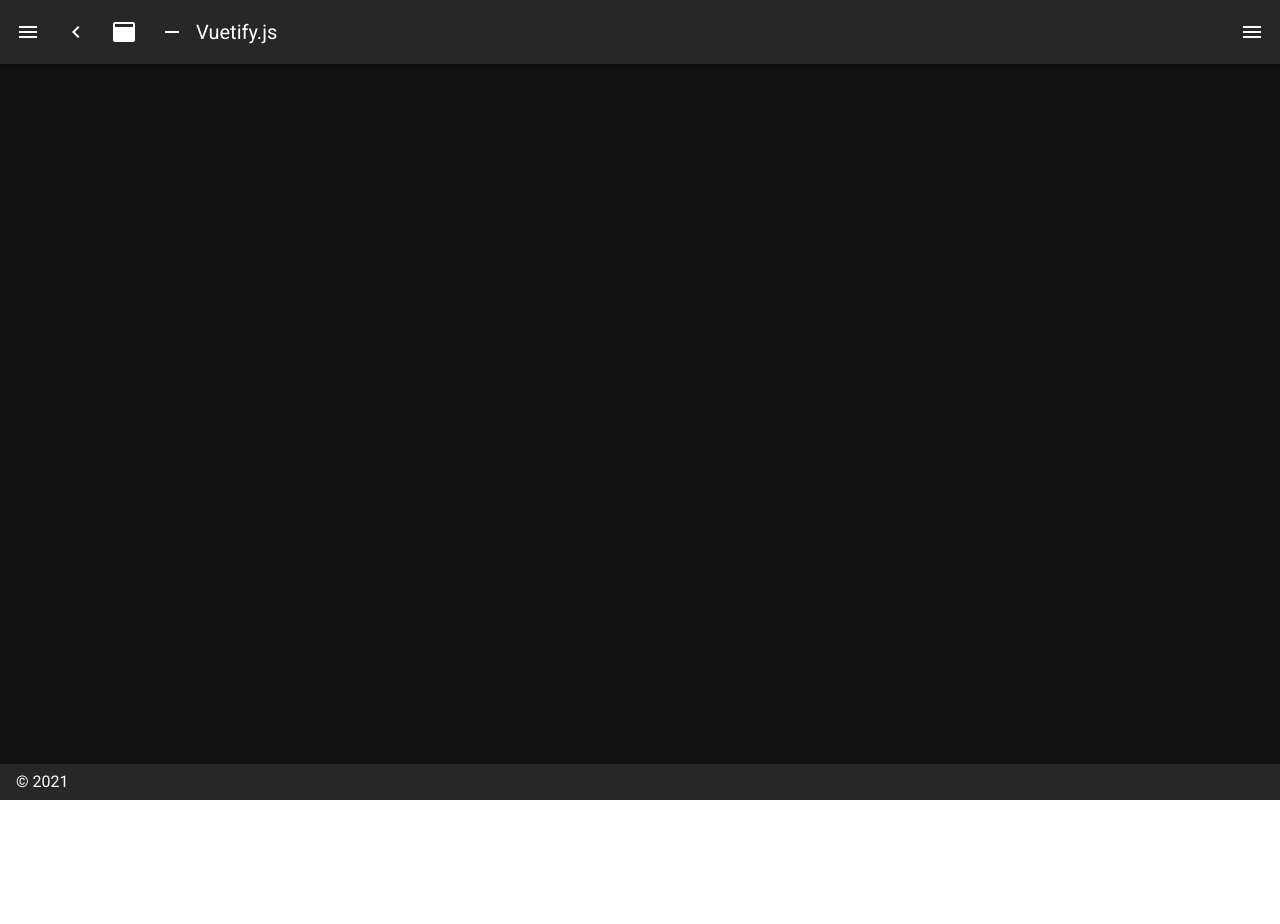
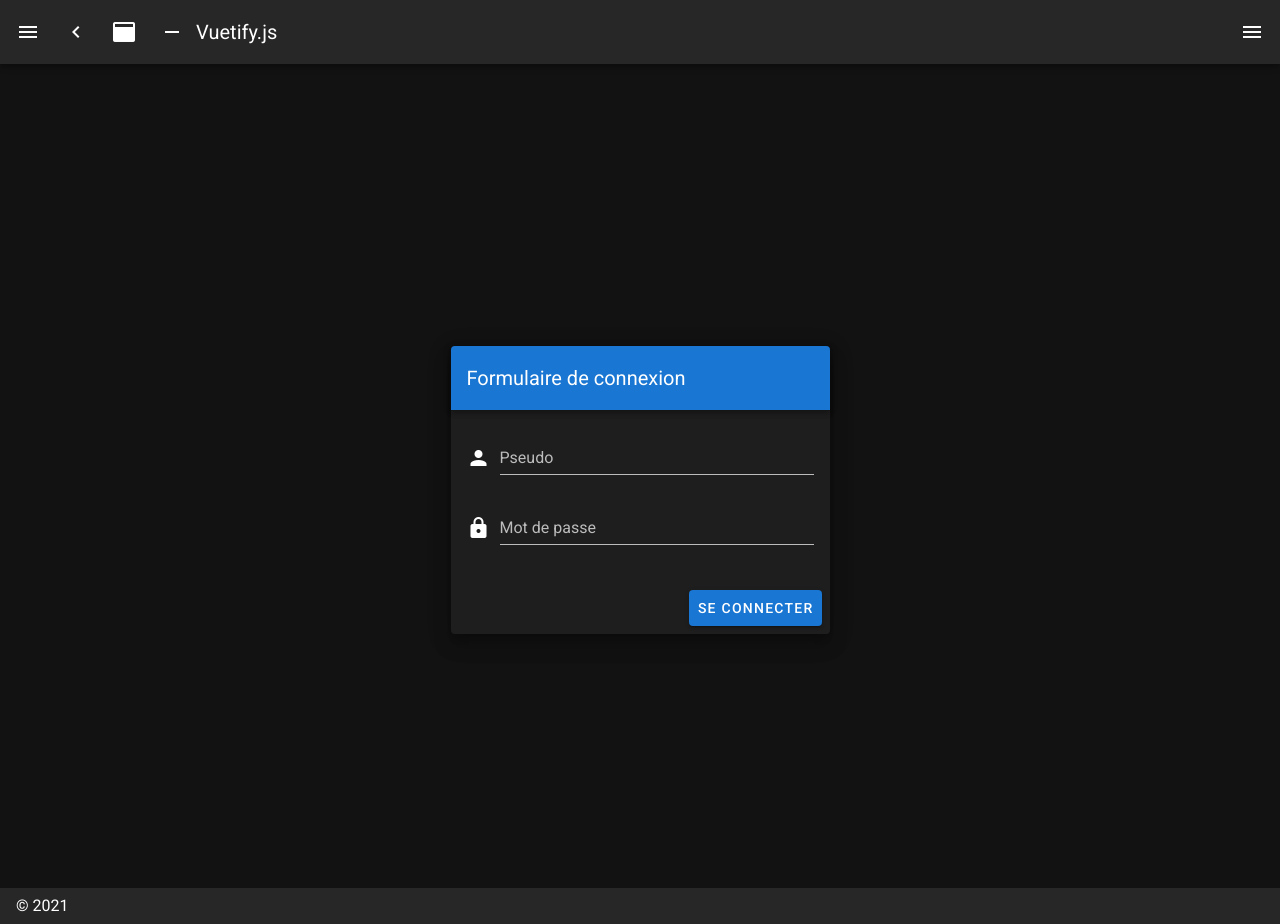
Before and after one commit to Neo-Ken-Dev/tuto_front_doorIn, a Nuxt app: page /login in a window 1280 px wide. Before the commit this address had no page. Before the commit the page ends 800 px from the top, so only its background shows below. Built offline with nearby package versions, Linux system fonts and the light colour scheme.

Commit message:
add login form

```diff
--- a/nuxt.config.js
+++ b/nuxt.config.js
@@ -38,7 +38,33 @@ export default {
 
   // Modules: https://go.nuxtjs.dev/config-modules
   modules: [
+    '@nuxtjs/axios',
+    '@nuxtjs/auth-next'
   ],
+  axios: {
+    baseURL: 'http://127.0.0.1:8000', // Used as fallback if no runtime config is provided
+  },
+  auth: {
+    strategies: {
+      local: {
+        token: {
+          property: 'token',
+          global: true,
+          // required: true,
+          // type: 'Bearer'
+        },
+        user: {
+          property: 'user',
+          // autoFetch: true
+        },
+        endpoints: {
+          login: { url: '/api/auth/login', method: 'post' },
+          logout: { url: '/api/auth/logout', method: 'post' },
+          user: { url: '/api/auth/user', method: 'get' }
+        }
+      }
+    }
+  },
 
   // Vuetify module configuration: https://go.nuxtjs.dev/config-vuetify
   vuetify: {
@@ -61,5 +87,9 @@ export default {
 
   // Build Configuration: https://go.nuxtjs.dev/config-build
   build: {
-  }
+  },
+
+  // router: {
+  //   middleware: ['auth']
+  // }
 }
--- a/package.json
+++ b/package.json
@@ -9,6 +9,8 @@
     "generate": "nuxt generate"
   },
   "dependencies": {
+    "@nuxtjs/auth-next": "5.0.0-1624817847.21691f1",
+    "@nuxtjs/axios": "^5.13.6",
     "core-js": "^3.15.1",
     "nuxt": "^2.15.7",
     "vuetify": "^2.5.5"
--- a/pages/fun.vue
+++ /dev/null
@@ -1,7 +0,0 @@
-<template>
-  <v-row justify="center" align="center">
-    <v-col cols="12" sm="8" md="6">
-     <h1>fun phrase</h1>
-    </v-col>
-  </v-row>
-</template>
--- a/pages/index.vue
+++ b/pages/index.vue
@@ -1,77 +1,16 @@
 <template>
   <v-row justify="center" align="center">
     <v-col cols="12" sm="8" md="6">
-      <v-card class="logo py-4 d-flex justify-center">
-        <NuxtLogo />
-        <VuetifyLogo />
-      </v-card>
-      <v-card>
-        <v-card-title class="headline">
-          Welcome to the Vuetify + Nuxt.js template
-        </v-card-title>
-        <v-card-text>
-          <p>Vuetify is a progressive Material Design component framework for Vue.js. It was designed to empower developers to create amazing applications.</p>
-          <p>
-            For more information on Vuetify, check out the <a
-              href="https://vuetifyjs.com"
-              target="_blank"
-              rel="noopener noreferrer"
-            >
-              documentation
-            </a>.
-          </p>
-          <p>
-            If you have questions, please join the official <a
-              href="https://chat.vuetifyjs.com/"
-              target="_blank"
-              rel="noopener noreferrer"
-              title="chat"
-            >
-              discord
-            </a>.
-          </p>
-          <p>
-            Find a bug? Report it on the github <a
-              href="https://github.com/vuetifyjs/vuetify/issues"
-              target="_blank"
-              rel="noopener noreferrer"
-              title="contribute"
-            >
-              issue board
-            </a>.
-          </p>
-          <p>Thank you for developing with Vuetify and I look forward to bringing more exciting features in the future.</p>
-          <div class="text-xs-right">
-            <em><small>&mdash; John Leider</small></em>
-          </div>
-          <hr class="my-3">
-          <a
-            href="https://nuxtjs.org/"
-            target="_blank"
-            rel="noopener noreferrer"
-          >
-            Nuxt Documentation
-          </a>
-          <br>
-          <a
-            href="https://github.com/nuxt/nuxt.js"
-            target="_blank"
-            rel="noopener noreferrer"
-          >
-            Nuxt GitHub
-          </a>
-        </v-card-text>
         <v-card-actions>
           <v-spacer />
           <v-btn
             color="primary"
             nuxt
-            to="/inspire"
+            to="/welcome"
           >
-            Continue
+            Welcome
           </v-btn>
         </v-card-actions>
-      </v-card>
     </v-col>
   </v-row>
 </template>
--- a/pages/inspire.vue
+++ /dev/null
@@ -1,19 +0,0 @@
-<template>
-  <v-row>
-    <v-col class="text-center">
-      <img
-        src="/v.png"
-        alt="Vuetify.js"
-        class="mb-5"
-      >
-      <blockquote class="blockquote">
-        &#8220;First, solve the problem. Then, write the code.&#8221;
-        <footer>
-          <small>
-            <em>&mdash;John Johnson</em>
-          </small>
-        </footer>
-      </blockquote>
-    </v-col>
-  </v-row>
-</template>
--- /dev/null
+++ b/pages/login.vue
@@ -0,0 +1,84 @@
+<template>
+  <v-app id="inspire">
+    <v-main>
+      <v-container fluid fill-height>
+        <v-layout align-center justify-center>
+          <v-flex xs12 sm8 md4>
+            <v-card class="elevation-12">
+              <v-toolbar dark color="primary">
+                <v-toolbar-title>Formulaire de connexion</v-toolbar-title>
+              </v-toolbar>
+              <v-card-text>
+                <v-form method="post">
+                  <v-text-field
+                    prepend-icon="mdi-account"
+                    name="login"
+                    label="Pseudo"
+                    type="text"
+                    v-model="formData.pseudo"
+                  ></v-text-field>
+                  <v-text-field
+                    id="password"
+                    prepend-icon="mdi-lock"
+                    name="password"
+                    label="Mot de passe"
+                    type="password"
+                    v-model="formData.password"
+                  ></v-text-field>
+                </v-form>
+              </v-card-text>
+              <v-card-actions>
+                <v-spacer></v-spacer>
+                <v-btn color="primary" type="submit" v-on:click="login">Se connecter</v-btn>
+              </v-card-actions>
+            </v-card>
+          </v-flex>
+        </v-layout>
+      </v-container>
+    </v-main>
+  </v-app>
+</template>
+
+<script>
+export default {
+  name: 'Login',
+  props: {
+
+  },
+
+  data () {
+    return {
+      formData : {
+        pseudo: '',
+        password: ''
+      }
+    }
+  },
+
+  methods: {
+    async login() {
+      try {
+        await this.$auth.loginWith('local', {data: this.formData})
+        await this.$router.push('/')
+      } catch (error) {
+        console.log("err :")
+        console.log(error)
+        console.log(error)
+      }
+
+      // this.$axios.$post('/api/auth/login', this.formData)
+      //   .then(function (response) {
+      //     console.log("user connected")
+      //     console.log("response")
+      //     this.$router.push('/')
+      //   }).catch(function (err) {
+      //     console.log("err :")
+      //     console.log(err)
+      //
+      // })
+    }
+  },
+};
+</script>
+
+<style></style>
--- /dev/null
+++ b/pages/welcome.vue
@@ -0,0 +1,77 @@
+<template>
+  <v-row justify="center" align="center">
+    <v-col cols="12" sm="8" md="6">
+      <v-card class="logo py-4 d-flex justify-center">
+        <NuxtLogo />
+        <VuetifyLogo />
+      </v-card>
+      <v-card>
+        <v-card-title class="headline">
+          Welcome to the Vuetify + Nuxt.js template
+        </v-card-title>
+        <v-card-text>
+          <p>Vuetify is a progressive Material Design component framework for Vue.js. It was designed to empower developers to create amazing applications.</p>
+          <p>
+            For more information on Vuetify, check out the <a
+              href="https://vuetifyjs.com"
+              target="_blank"
+              rel="noopener noreferrer"
+            >
+              documentation
+            </a>.
+          </p>
+          <p>
+            If you have questions, please join the official <a
+              href="https://chat.vuetifyjs.com/"
+              target="_blank"
+              rel="noopener noreferrer"
+              title="chat"
+            >
+              discord
+            </a>.
+          </p>
+          <p>
+            Find a bug? Report it on the github <a
+              href="https://github.com/vuetifyjs/vuetify/issues"
+              target="_blank"
+              rel="noopener noreferrer"
+              title="contribute"
+            >
+              issue board
+            </a>.
+          </p>
+          <p>Thank you for developing with Vuetify and I look forward to bringing more exciting features in the future.</p>
+          <div class="text-xs-right">
+            <em><small>&mdash; John Leider</small></em>
+          </div>
+          <hr class="my-3">
+          <a
+            href="https://nuxtjs.org/"
+            target="_blank"
+            rel="noopener noreferrer"
+          >
+            Nuxt Documentation
+          </a>
+          <br>
+          <a
+            href="https://github.com/nuxt/nuxt.js"
+            target="_blank"
+            rel="noopener noreferrer"
+          >
+            Nuxt GitHub
+          </a>
+        </v-card-text>
+        <v-card-actions>
+          <v-spacer />
+          <v-btn
+            color="primary"
+            nuxt
+            to="/inspire"
+          >
+            Continue
+          </v-btn>
+        </v-card-actions>
+      </v-card>
+    </v-col>
+  </v-row>
+</template>
--- /dev/null
+++ b/store/index.js
@@ -0,0 +1,9 @@
+export const getters = {
+  isAuthenticated(state) {
+    return state.auth.loggedIn
+  },
+
+  loggedInUser(state) {
+    return state.auth.user
+  }
+}
```
